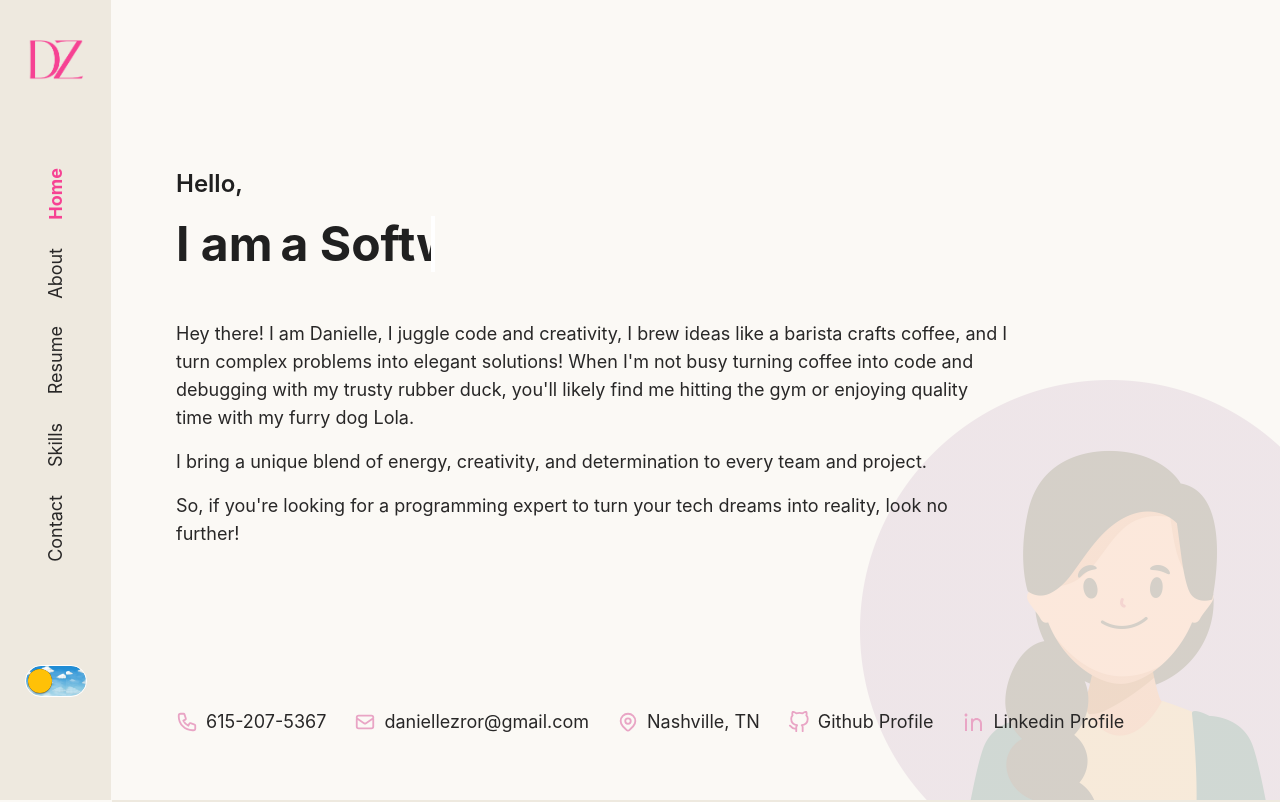
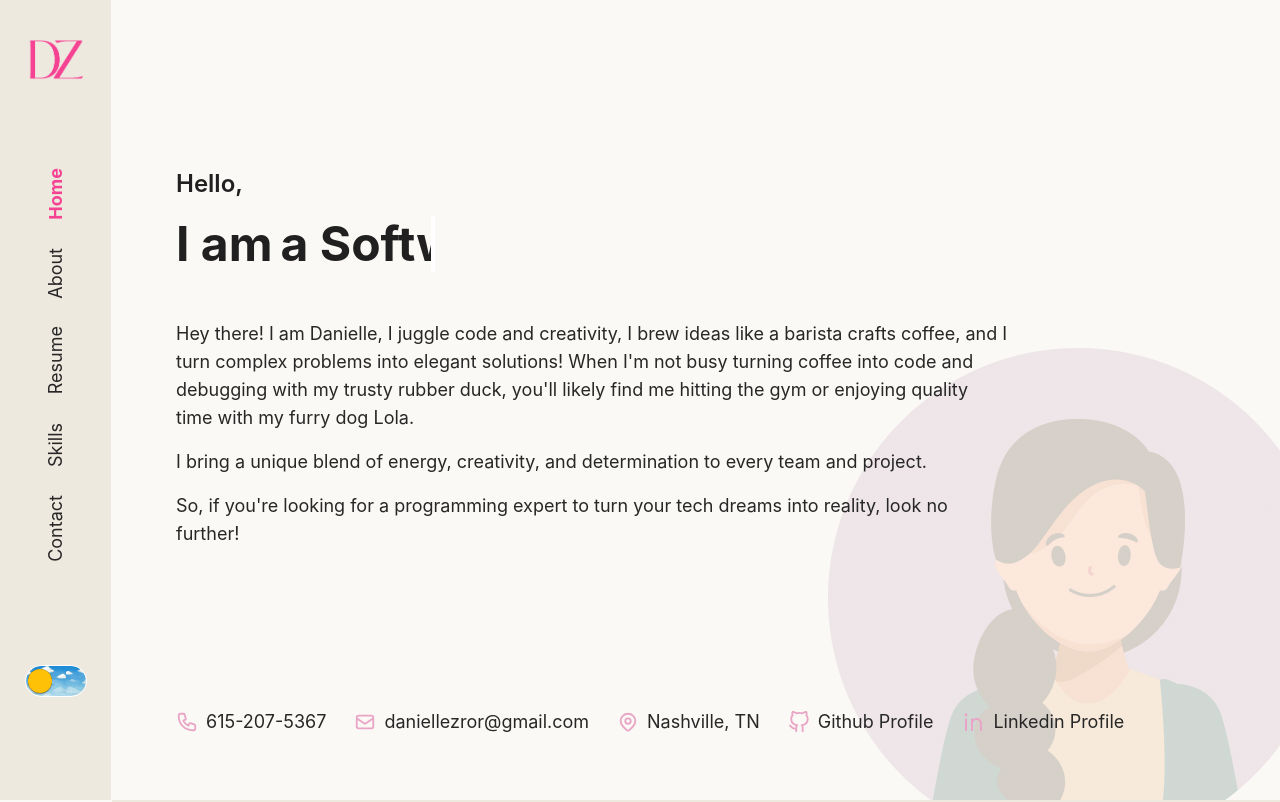
Before and after one commit to DanielleZror/DanielleZror.github.io, a React (Create React App) app: page / in a window 1280 px wide. Shown: the top 802 px of the page. Built offline with nearby package versions, Linux system fonts and the light colour scheme.

Commit message:
change the profile pic position

```diff
--- a/tailwind.config.js
+++ b/tailwind.config.js
@@ -94,7 +94,7 @@ module.exports = {
         'profile-pic': "linear-gradient(rgb(251 249 245 / 80%), rgb(251 249 245 / 80%)), url(/public/Profile.png)"
       },
       backgroundPosition: {
-        'right-bottom': 'right -5rem bottom -5rem'
+        'right-bottom': 'right -3rem bottom -3rem'
       }
     }
   },
```
